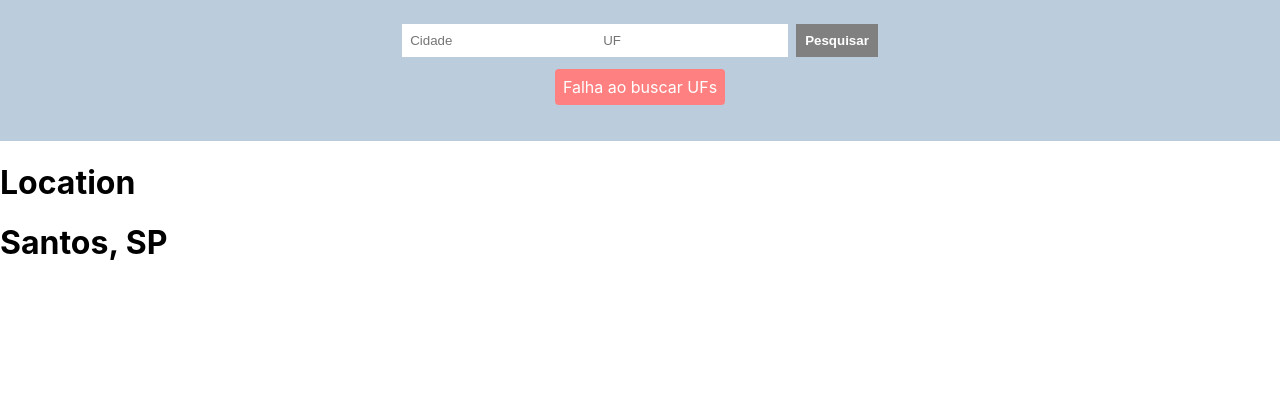
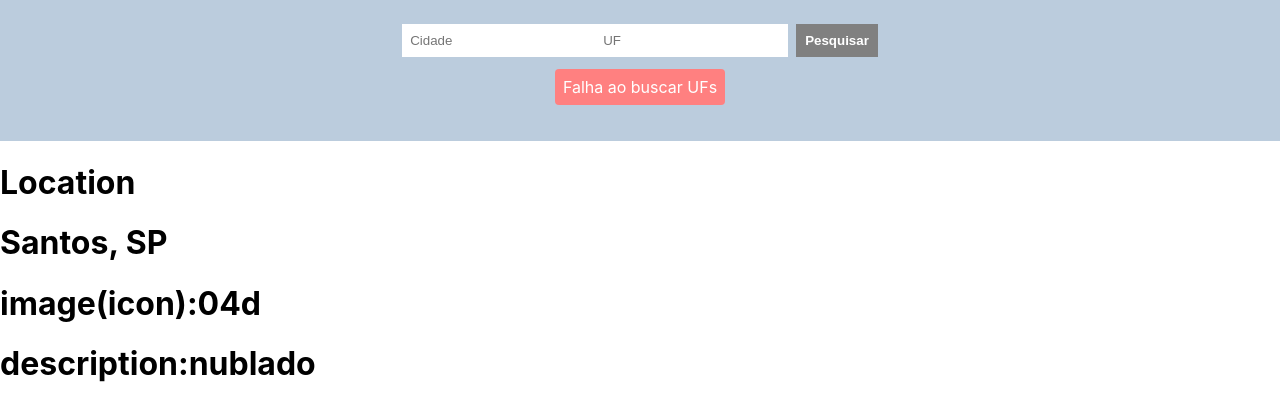
Before and after one commit to nickojs/weather-app, a React (Create React App) app in the folder frontend/: page / in a window 1280 px wide. Shown: the top 420 px of the page. Built offline with nearby package versions, Linux system fonts and the light colour scheme; no server answers.

Commit message:
Mocked Description component

```diff
--- /dev/null
+++ b/frontend/src/components/WeatherCard/Description.js
@@ -0,0 +1,20 @@
+import React from 'react';
+
+const Description = ({ data }) => {
+  const { description, icon } = data;
+
+  return (
+    <div>
+      <h1>
+        image(icon):
+        {icon}
+      </h1>
+      <h1>
+        description:
+        {description}
+      </h1>
+    </div>
+  );
+};
+
+export default Description;
--- a/frontend/src/components/WeatherCard/WeatherCard.js
+++ b/frontend/src/components/WeatherCard/WeatherCard.js
@@ -1,6 +1,7 @@
 import React from 'react';
 import mockData from '../../mock.json';
 import Location from './Location';
+import Description from './Description';
 
 const WeatherCard = (props) => {
   const { main, location, weather } = mockData.data;
@@ -10,6 +11,7 @@ const WeatherCard = (props) => {
     <div>
       <h1>Location</h1>
       <Location data={location} />
+      <Description data={weather} />
     </div>
   );
 };
```
